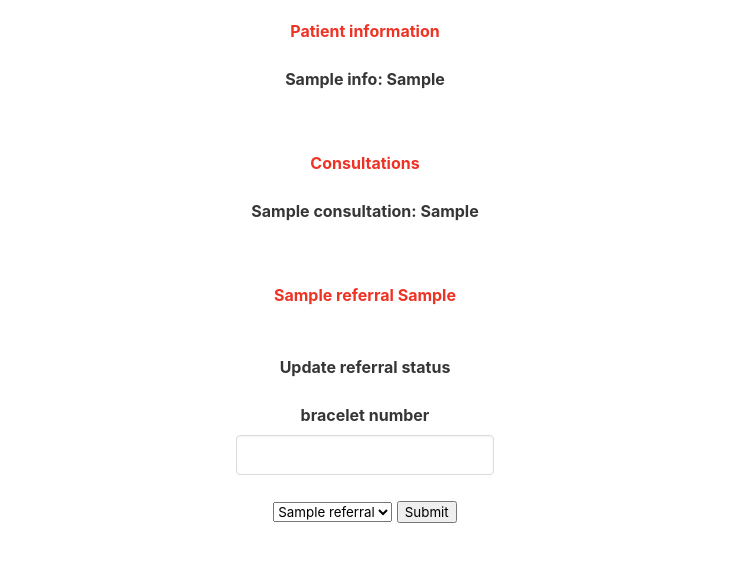
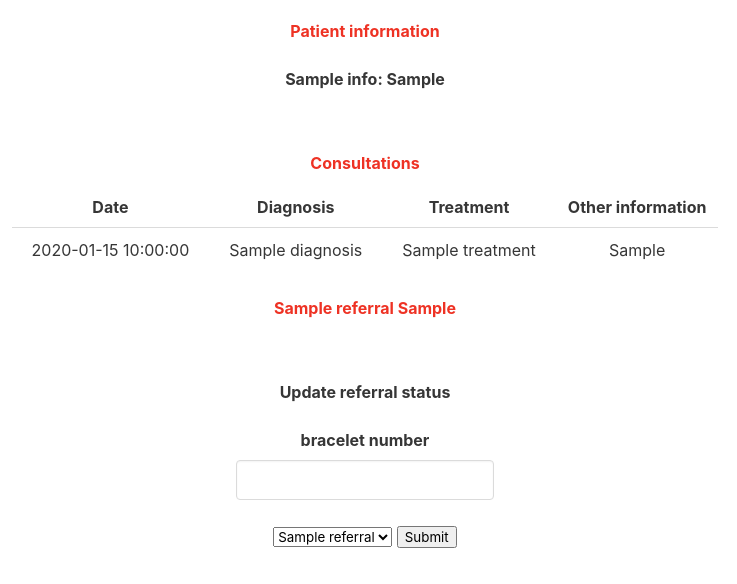
Before and after one commit to rodekruis/ocean-viking-medical, a Flask app: template templates/data.html in a window 1280 px wide. Shown: the part 225-809 px from the top of the page, without its empty margins (275-1012 px from the left). Before the commit the page ends 748 px from the top, so only its background shows below. Run offline with Flask 2, Linux system fonts and the light colour scheme; the template is opened without the code that fills it: most values are stand-ins (such as "Sample title", 1, 10 or a date in 2020).

Commit message:
update requirements, minor bug fixes

```diff
--- a/app.py
+++ b/app.py
@@ -48,17 +48,13 @@ def process_data(df_form, bracelet_number=None, first=False):
                                not_found=True,
                                bracelet_number=bracelet_number)
 
-    # print(df.head(10))
     df['start'] = pd.to_datetime(df['start'])
-    # for ix, row in df.iterrows():
-    #     print(row['start'])
-    #     pd.to_datetime(row['start']).dt.date
 
     # patient info
     info = {}
     for x in ['name', 'gender', 'age']:
         if x in df.columns:
-            info[x] = df[x].unique()[-1]
+            info[x] = df[x].dropna().unique()[-1]
     if 'age' in info.keys():
         info['age'] = map_age(info['age'])
 
@@ -68,14 +64,20 @@ def process_data(df_form, bracelet_number=None, first=False):
     for ix, row in df.iterrows():
         consultation = {}
         consultation['Date'] = row['start'].date()
+        consultation['Diagnosis'] = ""
         for level in ['primary', 'secondary', 'tertiary']:
             case_key = level+'_case'
-            case_label = level.capitalize()+' Diagnosis'
+            # case_label = level.capitalize()+' Diagnosis'
             if case_key in row.keys():
                 if not pd.isna(row[case_key]):
                     case = row[case_key]
                     case = case_map(case)
-                    consultation[case_label] = case
+                    if case == "Other":
+                        case = row[level + '_case_other']
+                    if consultation['Diagnosis'] == "":
+                        consultation['Diagnosis'] = case
+                    else:
+                        consultation['Diagnosis'] = consultation['Diagnosis'] + ", " + case
         treatment = row['treatment']
         if pd.isna(treatment):
             treatment = "nothing"
@@ -86,7 +88,7 @@ def process_data(df_form, bracelet_number=None, first=False):
                 consultation['Other information'] = info_text
         if ix == len(df)-1:
             if row['referral'] == 'yes':
-                referral['Referral is needed:'] = row['referral_urgency']
+                referral['Referral is needed:'] = row['referral_urgency'].replace('_', ' ')
             else:
                 referral['Referral is not needed'] = ''
         consultations.append(consultation)
@@ -106,31 +108,33 @@ def get_data():
     headers = {'Authorization': f'Token {os.getenv("TOKEN")}'}
     data_request = requests.get(f'https://kobonew.ifrc.org/api/v2/assets/{os.getenv("ASSET")}/data.json', headers=headers)
     data = data_request.json()
+
+    # get rotation info
+    SCOPES = ['https://www.googleapis.com/auth/spreadsheets.readonly']
+    SAMPLE_SPREADSHEET_ID = '1L-d0lT2s7QjxlXbvYkcBWdSPFkKsYEtD52J_H4VK8dA'
+    SAMPLE_RANGE_NAME = 'Rotations!A:C'
+    sa_file = 'google-service-account-hspatsea-ocean-viking.json'
+    creds = service_account.Credentials.from_service_account_file(sa_file, scopes=SCOPES)
+    service = build('sheets', 'v4', credentials=creds)
+    # Call the Sheets API
+    sheet = service.spreadsheets()
+    result = sheet.values().get(spreadsheetId=SAMPLE_SPREADSHEET_ID,
+                                range=SAMPLE_RANGE_NAME).execute()
+    values = result.get('values', [])
+    df = pd.DataFrame.from_records(values[1:], columns=values[0])
+    df['Start date'] = pd.to_datetime(df['Start date'], dayfirst=True)
+    df['End date'] = pd.to_datetime(df['End date'], dayfirst=True)
+    df['Rotation No'] = df['Rotation No'].astype(int)
+    rotation_no = max(df['Rotation No'])
+    start_date_ = date.today()
+    end_date_ = date.today()
+
     if 'results' in data.keys():
         df_form = pd.DataFrame(data['results'])
         if df_form.empty:
-            return df_form
+            return df_form, rotation_no
         df_form['_submission_time'] = pd.to_datetime(df_form['_submission_time'])
 
-        # filter by rotation number
-        SCOPES = ['https://www.googleapis.com/auth/spreadsheets.readonly']
-        SAMPLE_SPREADSHEET_ID = '1L-d0lT2s7QjxlXbvYkcBWdSPFkKsYEtD52J_H4VK8dA'
-        SAMPLE_RANGE_NAME = 'Rotations!A:C'
-        sa_file = 'google-service-account-hspatsea-ocean-viking.json'
-        creds = service_account.Credentials.from_service_account_file(sa_file, scopes=SCOPES)
-        service = build('sheets', 'v4', credentials=creds)
-        # Call the Sheets API
-        sheet = service.spreadsheets()
-        result = sheet.values().get(spreadsheetId=SAMPLE_SPREADSHEET_ID,
-                                    range=SAMPLE_RANGE_NAME).execute()
-        values = result.get('values', [])
-        df = pd.DataFrame.from_records(values[1:], columns=values[0])
-        df['Start date'] = pd.to_datetime(df['Start date'], dayfirst=True)
-        df['End date'] = pd.to_datetime(df['End date'], dayfirst=True)
-        df['Rotation No'] = df['Rotation No'].astype(int)
-        rotation_no = max(df['Rotation No'])+1
-        start_date_ = date.today()
-        end_date_ = date.today()
         for ix, row in df.iterrows():
             if row['Start date'] <= pd.to_datetime(date.today()) <= row['End date']:
                 rotation_no = row['Rotation No']
@@ -141,10 +145,10 @@ def get_data():
         if not df_form.empty:
             df_form['rotation_no'] = rotation_no
         else:
-            df_form = df_form.append(pd.Series({'rotation_no': rotation_no}), ignore_index=True)
+            df_form = pd.DataFrame()
     else:
         df_form = pd.DataFrame()
-    return df_form
+    return df_form, rotation_no
 
 
 def process_summary(df_form):
@@ -152,15 +156,68 @@ def process_summary(df_form):
     process data to show summary of morbidities
     """
     morbidities_all, referral_all = {}, {}
-    patients = df_form['bracelet_number'].nunique()
-    labels = ['male', 'female', 'u5', 'total']
+    consultations = len(df_form)
+    if 'bracelet_number' not in df_form.columns:
+        consultations = 0
+        patients = 0
+        morbidities_all_ordered = {}
+        referral_all = {}
+    else:
+        patients = df_form['bracelet_number'].nunique()
+        labels = ['male', 'female', 'u5', 'total']
 
-    for bracelet in df_form['bracelet_number'].unique():
-        df = df_form[df_form['bracelet_number'] == bracelet]
+        for bracelet in df_form['bracelet_number'].unique():
+            df = df_form[df_form['bracelet_number'] == bracelet]
 
-        morbidities = {}
-        referrals = {}
-        for ix, row in df.iterrows():
+            morbidities = {}
+            referrals = {}
+            for ix, row in df.iterrows():
+                for level in ['primary', 'secondary', 'tertiary']:
+                    case_key = level + '_case'
+                    if case_key in row.keys():
+                        if not pd.isna(row[case_key]):
+                            case = row[case_key]
+                            case = case_map(case)
+                            if case == "Other":
+                                case = row[level+'_case_other']
+                            if row['age'] == 'u1' or row['age'] == '1_4':
+                                label = 'u5'
+                            else:
+                                if row['gender'] == 'male':
+                                    label = 'male'
+                                elif row['gender'] == 'female':
+                                    label = 'female'
+                            morbidities[case] = {label: 1, 'total': 1}
+                if row['referral'] == 'yes':
+                    referrals['Referrals needed'] = 1
+                    urgency = row['referral_urgency'].replace('_', ' ').capitalize()
+                    referrals[urgency] = 1
+
+            for key, morb_dict in morbidities.items():
+                if key in morbidities_all.keys():
+                    morb_dict_all = morbidities_all[key]
+                    for label in morb_dict.keys():
+                        morb_dict_all[label] = morb_dict_all[label] + 1
+                    morbidities_all[key] = morb_dict_all
+                else:
+                    for label in labels:
+                        if label not in morb_dict.keys():
+                            morb_dict[label] = 0
+                    morbidities_all[key] = morb_dict
+
+            for key in referrals.keys():
+                if key in referral_all.keys():
+                    referral_all[key] = referral_all[key] + 1
+                else:
+                    referral_all[key] = 1
+
+        # add data of patients without bracelet number
+        df_no_bracelet = df_form[pd.isna(df_form['bracelet_number'])].groupby(['age', 'gender']).last().reset_index()
+        patients = patients + len(df_no_bracelet)
+
+        for ix, row in df_no_bracelet.iterrows():
+            morbidities = {}
+            referrals = {}
             for level in ['primary', 'secondary', 'tertiary']:
                 case_key = level + '_case'
                 if case_key in row.keys():
@@ -181,79 +238,35 @@ def process_summary(df_form):
                 urgency = row['referral_urgency'].replace('_', ' ').capitalize()
                 referrals[urgency] = 1
 
-        for key, morb_dict in morbidities.items():
-            if key in morbidities_all.keys():
-                morb_dict_all = morbidities_all[key]
-                for label in morb_dict.keys():
-                    morb_dict_all[label] = morb_dict_all[label] + 1
-                morbidities_all[key] = morb_dict_all
-            else:
-                for label in labels:
-                    if label not in morb_dict.keys():
-                        morb_dict[label] = 0
-                morbidities_all[key] = morb_dict
+            for key, morb_dict in morbidities.items():
+                if key in morbidities_all.keys():
+                    morb_dict_all = morbidities_all[key]
+                    for label in morb_dict.keys():
+                        morb_dict_all[label] = morb_dict_all[label] + 1
+                    morbidities_all[key] = morb_dict_all
+                else:
+                    for label in labels:
+                        if label not in morb_dict.keys():
+                            morb_dict[label] = 0
+                    morbidities_all[key] = morb_dict
 
-        for key in referrals.keys():
-            if key in referral_all.keys():
-                referral_all[key] = referral_all[key] + 1
-            else:
-                referral_all[key] = 1
+            for key in referrals.keys():
+                if key in referral_all.keys():
+                    referral_all[key] = referral_all[key] + 1
+                else:
+                    referral_all[key] = 1
 
-    # add data of patients without bracelet number
-    df_no_bracelet = df_form[pd.isna(df_form['bracelet_number'])].groupby(['age', 'gender']).last().reset_index()
-    patients = patients + len(df_no_bracelet)
-
-    for ix, row in df_no_bracelet.iterrows():
-        morbidities = {}
-        referrals = {}
-        for level in ['primary', 'secondary', 'tertiary']:
-            case_key = level + '_case'
-            if case_key in row.keys():
-                if not pd.isna(row[case_key]):
-                    case = row[case_key]
-                    case = case_map(case)
-                    label = "other"
-                    if row['age'] == 'u1' or row['age'] == '1_4':
-                        label = 'u5'
-                    else:
-                        if row['gender'] == 'male':
-                            label = 'male'
-                        elif row['gender'] == 'female':
-                            label = 'female'
-                    morbidities[case] = {label: 1, 'total': 1}
-        if row['referral'] == 'yes':
-            referrals['Referrals needed'] = 1
-            urgency = row['referral_urgency'].replace('_', ' ').capitalize()
-            referrals[urgency] = 1
-
-        for key, morb_dict in morbidities.items():
-            if key in morbidities_all.keys():
-                morb_dict_all = morbidities_all[key]
-                for label in morb_dict.keys():
-                    morb_dict_all[label] = morb_dict_all[label] + 1
-                morbidities_all[key] = morb_dict_all
-            else:
-                for label in labels:
-                    if label not in morb_dict.keys():
-                        morb_dict[label] = 0
-                morbidities_all[key] = morb_dict
-
-        for key in referrals.keys():
-            if key in referral_all.keys():
-                referral_all[key] = referral_all[key] + 1
-            else:
-                referral_all[key] = 1
-
-    # sort morbidities by total
-    morbidities_all_ordered = OrderedDict()
-    totals = {}
-    for key, value in morbidities_all.items():
-        totals[key] = value['total']
-    sorted_totals = dict(sorted(totals.items(), key=operator.itemgetter(1), reverse=True))
-    for key in sorted_totals.keys():
-        morbidities_all_ordered[key] = morbidities_all[key]
+        # sort morbidities by total
+        morbidities_all_ordered = OrderedDict()
+        totals = {}
+        for key, value in morbidities_all.items():
+            totals[key] = value['total']
+        sorted_totals = dict(sorted(totals.items(), key=operator.itemgetter(1), reverse=True))
+        for key in sorted_totals.keys():
+            morbidities_all_ordered[key] = morbidities_all[key]
 
     return render_template('summary.html',
+                           consultations=consultations,
                            patients=patients,
                            morbidities=morbidities_all_ordered,
                            referrals=referral_all)
@@ -265,7 +278,7 @@ def update_submission():
     update referral status
     """
     bracelet_number = request.form['bracelet']
-    df_form = get_data()
+    df_form, rotation_no = get_data()
     df = df_form[df_form['bracelet_number'] == bracelet_number].reset_index(drop=True)
 
     if df.empty:
@@ -318,8 +331,65 @@ def update_submission():
             headers=headers
         )
 
-    df_form = get_data()
+    df_form, rotation_no = get_data()
     return process_data(df_form, bracelet_number)
+
+
+@app.route("/downloaddata", methods=['POST'])
+def download_data():
+    df_form, rotation_no = get_data()
+
+    # keep only referrals
+    df_form = df_form[df_form['referral'] == 'yes']
+
+    # change age
+    df_form['age'] = df_form['age'].apply(map_age)
+
+    # merge diagnoses
+    df_form['diagnosis'] = df_form['primary_case']
+    for ix, row in df_form.iterrows():
+        diagnosis = case_map(row['diagnosis'])
+        if 'secondary_case' in df_form.columns:
+            if not pd.isna(row['secondary_case']):
+                diagnosis = diagnosis + ", " + case_map(row['secondary_case'])
+        if 'tertiary_case' in df_form.columns:
+            if not pd.isna(row['tertiary_case']):
+                diagnosis = diagnosis + ", " + case_map(row['tertiary_case'])
+        df_form.at[ix, 'diagnosis'] = diagnosis
+    df_form = df_form.drop(columns=['primary_case', 'secondary_case', 'tertiary_case'])
+
+    # keep only meaningful columns
+    columns_to_keep = ['_submission_time',
+                       'bracelet_number',
+                       'name',
+                       'gender',
+                       'age',
+                       'diagnosis',
+                       'treatment',
+                       'info',
+                       'referral_urgency']
+    columns_to_keep = [x for x in columns_to_keep if x in df_form.columns]
+    df_form = df_form[columns_to_keep]
+
+    # order by bracelet number
+    df_form['bracelet_number'] = df_form['bracelet_number'].astype(float, errors='ignore')
+    df_form = df_form.sort_values(by='bracelet_number')
+
+    data_path = 'referral-data.xlsx'
+    if os.path.exists(data_path):
+        os.remove(data_path)
+    writer = pd.ExcelWriter(data_path, engine='xlsxwriter')
+    df_form.to_excel(writer, sheet_name='DATA', index=False)  # send df to writer
+    worksheet = writer.sheets['DATA']  # pull worksheet object
+    for idx, col in enumerate(df_form.columns):  # loop through all columns
+        series = df_form[col]
+        max_len = max((
+            series.astype(str).map(len).max(),  # len of largest item
+            len(str(series.name))  # len of column name/header
+        )) + 1
+        worksheet.set_column(idx, idx, max_len)  # set column width
+    writer.save()
+    return send_file(data_path, as_attachment=True, attachment_filename=data_path)
 
 
 @app.route("/data", methods=['POST'])
@@ -328,7 +398,7 @@ def default_page():
     show patient information
     """
     if request.form['password'] == os.getenv("PASSWORD"):
-        df_form = get_data()
+        df_form, rotation_no = get_data()
         return process_data(df_form, first=True)
     else:
         return render_template('home.html')
@@ -343,7 +413,7 @@ def update_bracelet():
         bracelet_number = request.form['bracelet']
     else:
         bracelet_number = None
-    df_form = get_data()
+    df_form, rotation_no = get_data()
     return process_data(df_form, bracelet_number)
 
 
@@ -352,7 +422,7 @@ def summary():
     """
     show summary of morbidities
     """
-    df_form = get_data()
+    df_form, rotation_no = get_data()
     return process_summary(df_form)
 
 
--- a/requirements.txt
+++ b/requirements.txt
@@ -1,4 +1,5 @@
 Flask>=1.0,<=1.1.2
+itsdangerous==2.0.1
 pandas==1.3.2
 requests==2.26.0
 xlsxwriter==3.0.2
--- a/templates/data.html
+++ b/templates/data.html
@@ -76,19 +76,34 @@
       {% endif %}
       {% if consultations %}
         <div class="columns is-centered">
-          <div class="column is-half-desktop">
+          <div class="column is-full-desktop">
             <div class="block my-3">
               <label for="" class="label" style="color:#EE3224">Consultations</label>
             </div>
-            {% for consultation in consultations %}
-              <div class="block my-3 p-3">
-                {% for info_name, info_values in consultation.items() %}
-                  <label for="" class="label">{{ info_name }}: {{ info_values }}</label>
-                {% endfor %}
+            {% if consultations|length > 0 %}
+              <div class="table is-fullwidth">
+                <table style="margin: 0px auto;">
+                  <tr>
+                    <th>Date</th>
+                    <th>Diagnosis</th>
+                    <th>Treatment</th>
+                    <th>Other information</th>
+                  </tr>
+                  {% for consultation in consultations %}
+                    <tr>
+                      <td style="padding:10px 20px 10px 20px;">{{ consultation['Date'] }}</td>
+                      <td style="padding:10px 20px 10px 20px;">{{ consultation['Diagnosis'] }}</td>
+                      <td style="padding:10px 20px 10px 20px; max-width: 300px">{{ consultation['Treatment'] }}</td>
+                      <td style="padding:10px 20px 10px 20px; max-width: 300px">{{ consultation['Other information'] }}</td>
+  <!--                    {% for info_name, info_values in consultation.items() %}-->
+  <!--                      <td style="padding:0 20px 0 20px;">{{ info_values }}</td>-->
+  <!--                    {% endfor %}-->
+                    </tr>
+                  {% endfor %}
+                </table>
               </div>
-            {% endfor %}
-            <br>
-            <div class="block my-3">
+            {% endif %}
+            <div class="block my-5">
               {% for info_name, info_values in referral.items() %}
                 <label for="" class="label" style="color:#EE3224">{{ info_name }} {{ info_values }}</label>
               {% endfor %}
```
Also changed, not shown: templates/summary.html (+14 -6 lines).
